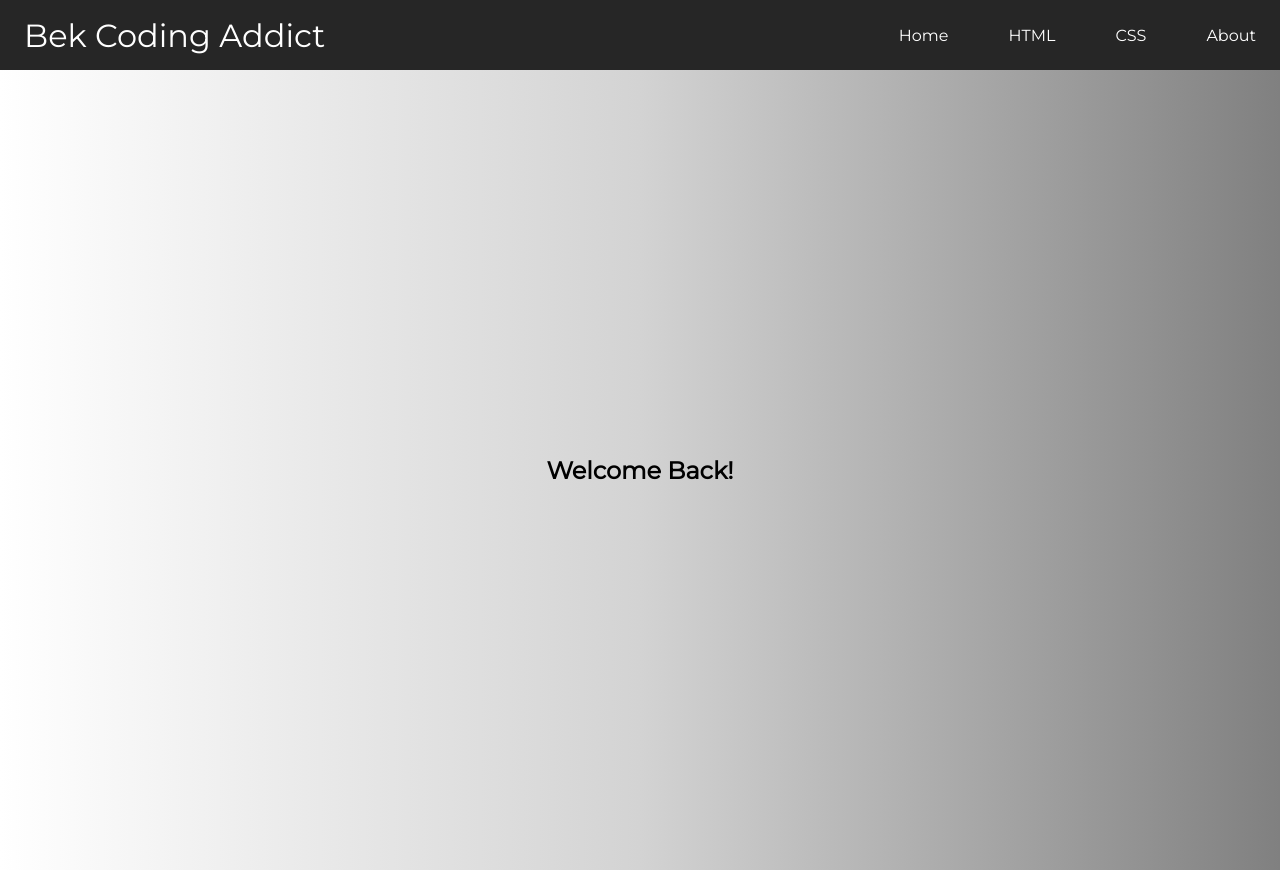
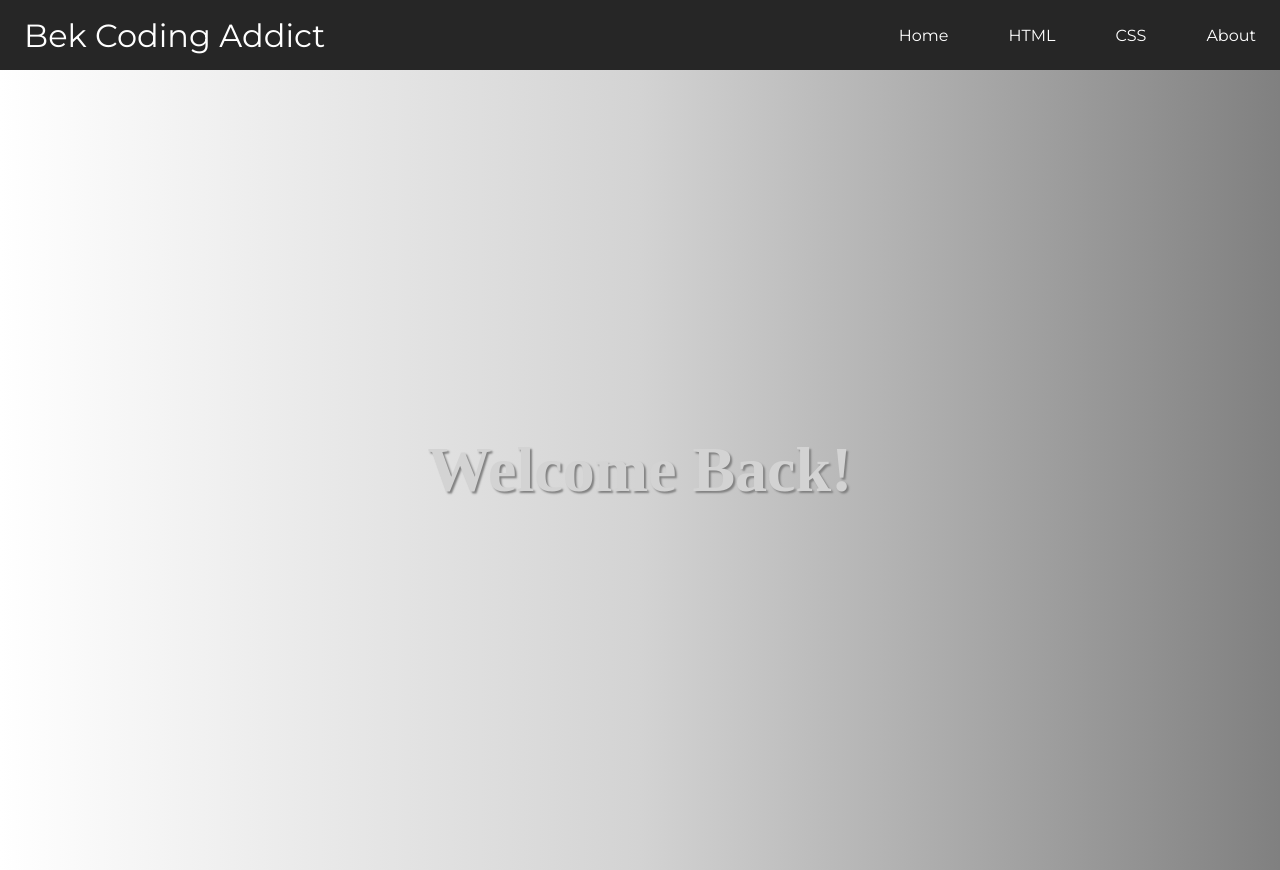
Before and after one commit to BekCodingAddict/Front-End-Tricks-Sample-Responsive-Homepage-, a website: page Responsive_Hamburger_Menu/index.html in a window 1280 px wide. Drawn offline with Linux system fonts and the light colour scheme; a web font is replaced by a local one.

Commit message:
Added some little component

```diff
--- a/Responsive_Hamburger_Menu/style.css
+++ b/Responsive_Hamburger_Menu/style.css
@@ -76,10 +76,11 @@ section{
         white
     );
 }
-section h1{
+section h2{
     font-family:"Amazing-Slab-Regular-trial";
-    font-size: 2rem;
+    font-size: 4rem;
     color: lightgray;
+    text-shadow: 2px 2px 2px gray;
 }
 @media (max-width:768px){
     .hamburger{
```
